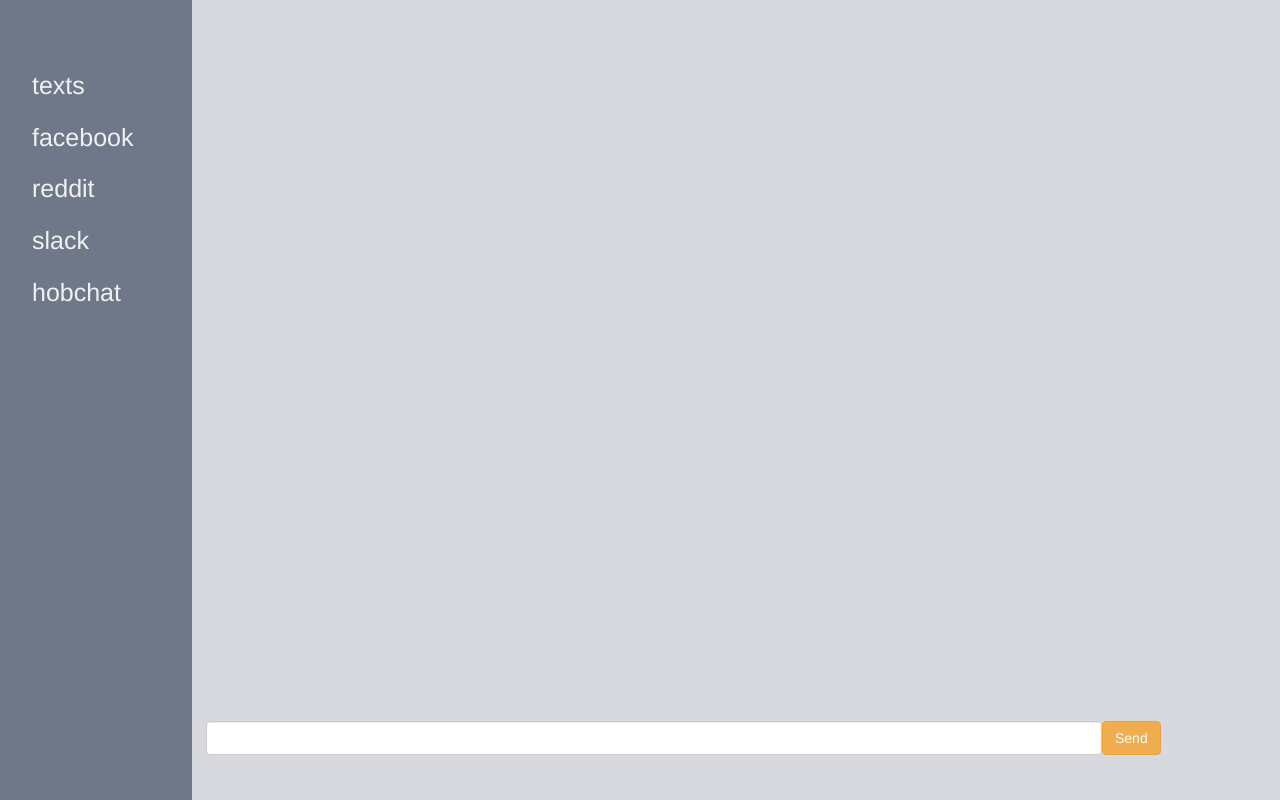
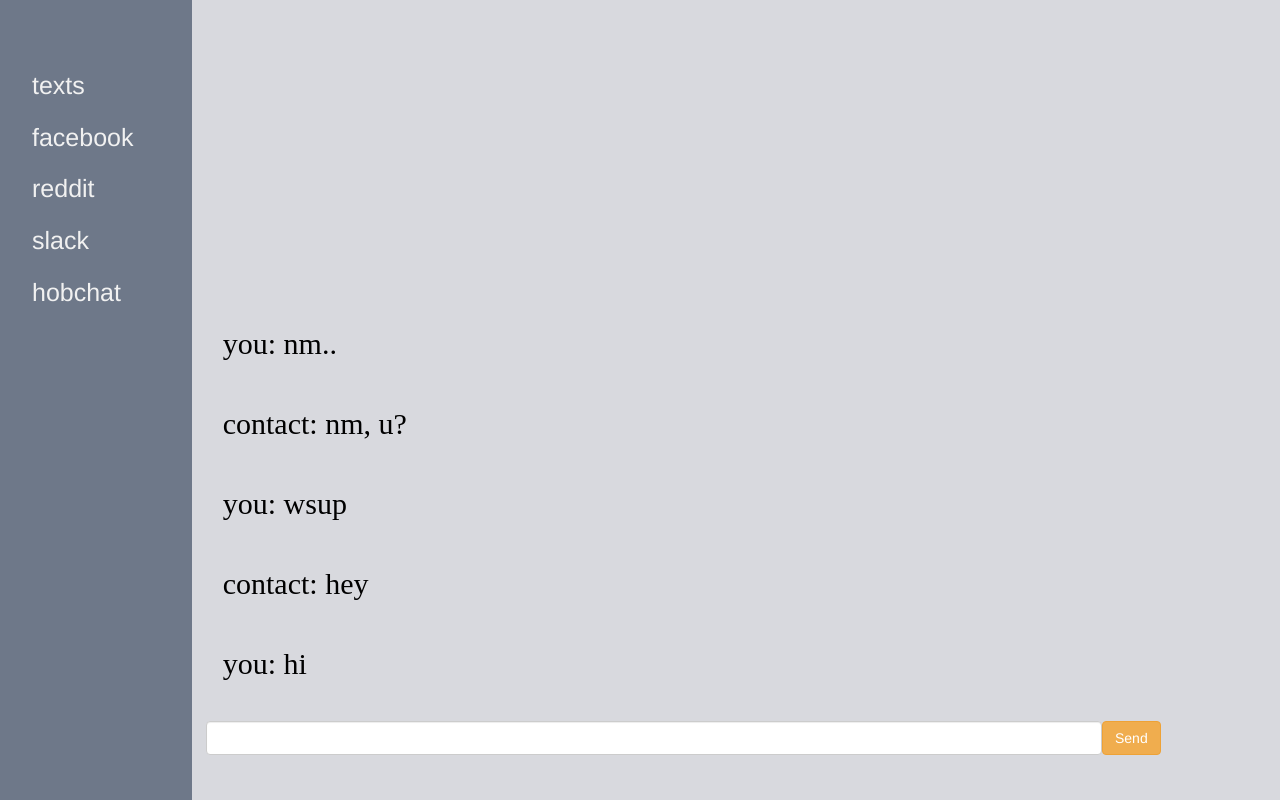
Before and after one commit to BurritoSlayer/hobnob, a plain HTML site: page client/index.html in a window 1280 px wide. Both pictures are taken after a click on the link "texts". Shown: the top 800 px of the page. Drawn offline with nearby package versions, Linux system fonts and the light colour scheme.

Commit message:
adding brackets extensions_list and reorganize mods

```diff
--- a/client/index.html
+++ b/client/index.html
@@ -12,7 +12,7 @@
   <body>
     <!--       sidebar       -->
     <div class="sidenav">
-      <a onclick="loadTexts()">texts</a>
+      <a href="javascript:loadTexts()">texts</a> <!-- onclick="loadTexts()">texts</a> -->
       <a href="#">facebook</a>
       <a href="#">reddit</a>
       <a href="#">slack</a>
@@ -44,7 +44,7 @@
 </html>
 
 
-<!--
+<!-- old sidebar
 <div id="sidebar-wrapper" role="navigation">
   <ul class="sidebar-nav">
         <li class="sidebar-brand">
--- a/client/scripts/main.js
+++ b/client/scripts/main.js
@@ -1,9 +1,9 @@
-window.onload = function() {
+let text_user_id = 001; //will need to change after testing
 
-    let text_user_id = 001; //will need to change after testing
 var MessageContext = {
     displayContext : null
 }
+
 function Message(sender, content) {
     this.messageSender = sender
     this.messageContent = content
@@ -43,12 +43,13 @@ window.onload = function() {
     var htmlToAdd = "";
     var counter = 3;
 
-        for (m of messages) {
-            if (typeof m.content != "string") {
+    for (let m of messages) {
+        if (typeof m.messageContent != "string") {
             console.log("invalid message");
         }
 
-            htmlToAdd += '<span id="message" style="bottom:' + counter + '%;">' + m.sender + ": " + m.content "</span>";
+        htmlToAdd += '<span id="message" style="bottom:' + counter + '%;">' +
+                     m.messageSender + ': ' + m.messageContent + '</span>';
         counter += 10;
     }
 
@@ -58,5 +59,3 @@ window.onload = function() {
 function clearMessageDisplay() {
     document.getElementById("message-display").innerHTML = "";
 }
-
-}
--- /dev/null
+++ b/services/sms/dynamo.js
@@ -0,0 +1,3 @@
+var AWS = require("aws-sdk");
+
+//http://docs.aws.amazon.com/amazondynamodb/latest/gettingstartedguide/GettingStarted.NodeJs.01.html
```
Also changed, not shown: services/sms/package.json (added, +15 -0 lines), services/hobchat/test.txt (renamed from hobchat-service/test.txt), services/sms/index.js (added), 1 other file. Lines whose indentation alone changed are shown as unchanged.
